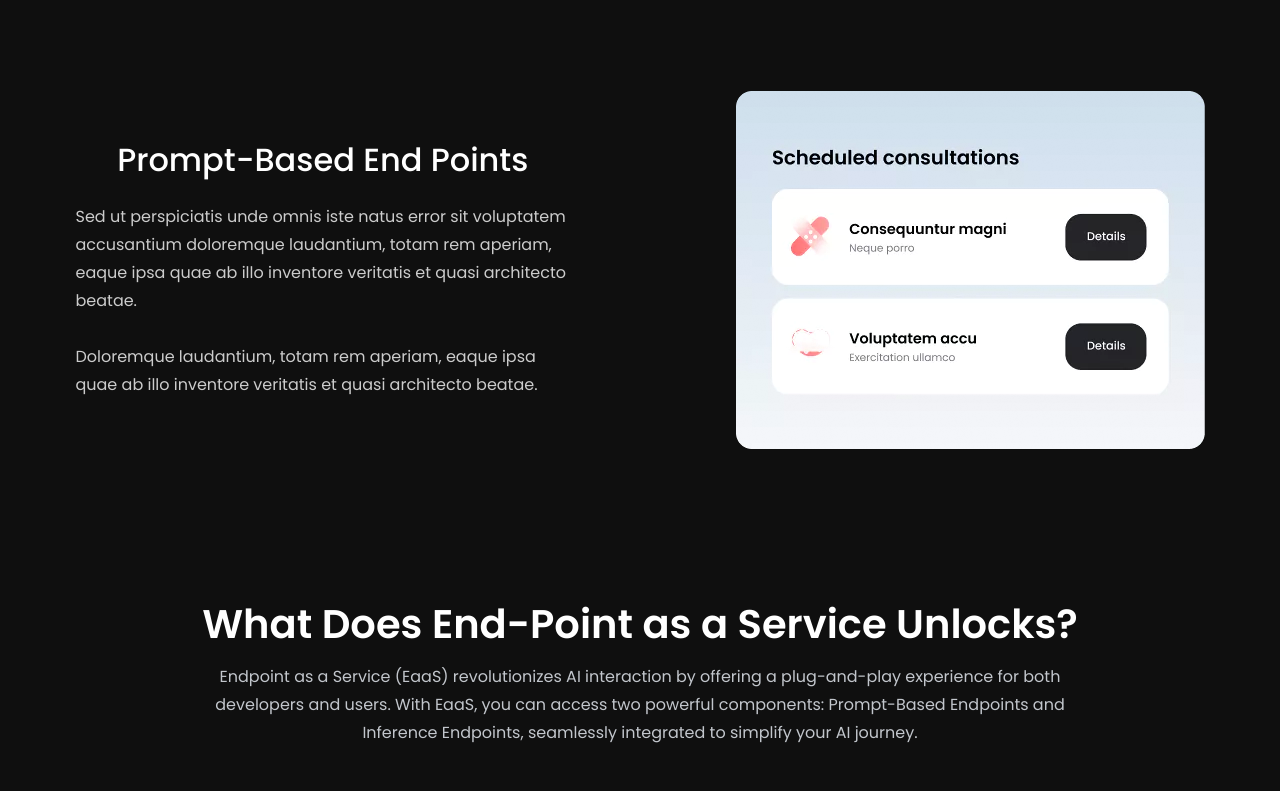
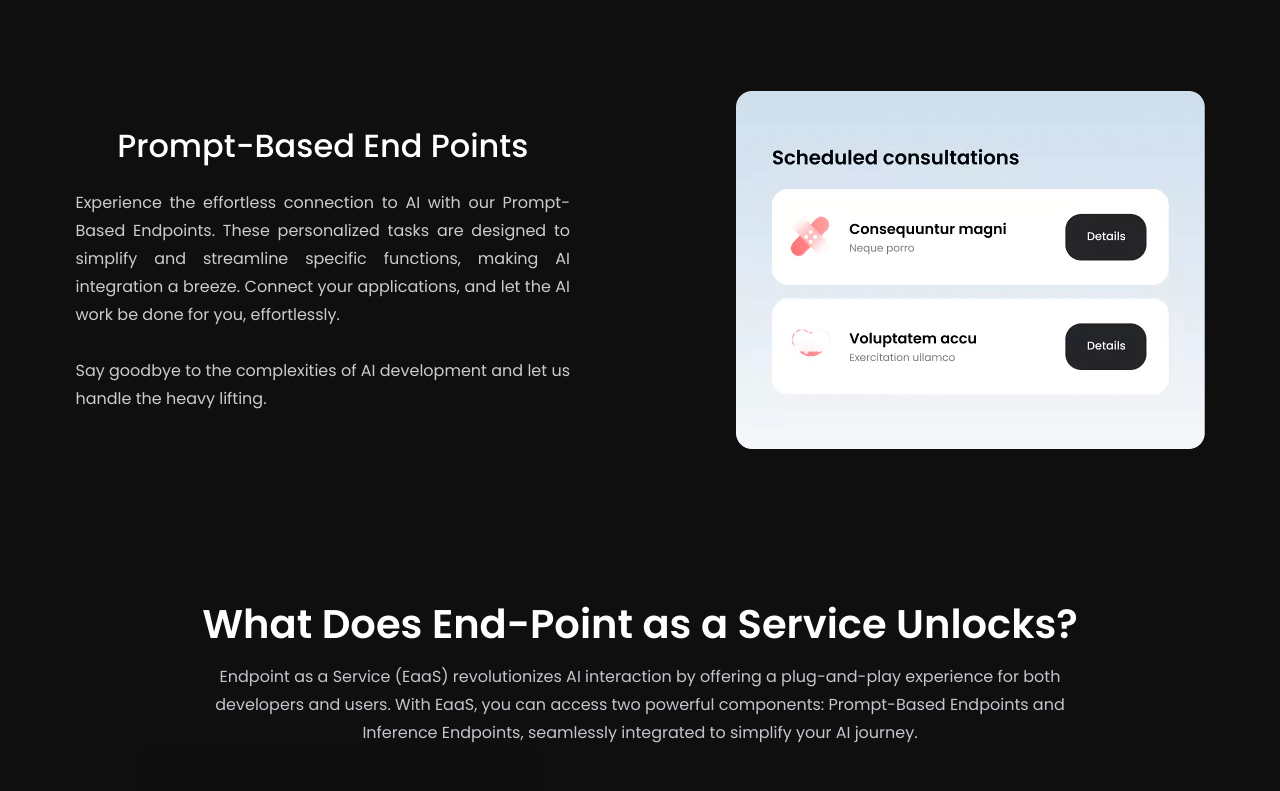
Before and after one commit to neurobridgetech/minsky-website, a website built with Parcel: page index.html in a window 1280 px wide. Shown: the part 1160-1951 px from the top of the page. Built offline with nearby package versions, Linux system fonts and the light colour scheme.

Commit message:
changed text

```diff
--- a/index.css
+++ b/index.css
@@ -458,7 +458,7 @@
 }
 
 .home-section2 {
-  gap: var(--dl-space-space-sixunits);
+  /* gap: var(--dl-space-space-sixunits); */
   flex: 1;
   width: 100%;
   display: flex;
@@ -676,7 +676,7 @@
   justify-content: center;
 }
 .home-section6 {
-  gap: var(--dl-space-space-fiveunits);
+  /* gap: var(--dl-space-space-fiveunits); */
   flex: 1;
   width: 100%;
   display: flex;
--- a/index.html
+++ b/index.html
@@ -123,16 +123,14 @@
                 </h2>
                 <p class="note-paragraph">
                   <span>
-                    Sed ut perspiciatis unde omnis iste natus error sit
-                    voluptatem accusantium doloremque laudantium, totam rem
-                    aperiam, eaque ipsa quae ab illo inventore veritatis et
-                    quasi architecto beatae.
+                    Experience the effortless connection to AI with our Prompt-Based Endpoints. These personalized tasks
+                    are designed to simplify and streamline specific functions, making AI integration a breeze. Connect
+                    your applications, and let the AI work be done for you, effortlessly.
                   </span>
                   <br />
                   <br />
                   <span>
-                    Doloremque laudantium, totam rem aperiam, eaque ipsa quae ab
-                    illo inventore veritatis et quasi architecto beatae.
+                    Say goodbye to the complexities of AI development and let us handle the heavy lifting.
                   </span>
                   <br />
                 </p>
@@ -154,16 +152,14 @@
                 </h2>
                 <p class="note-paragraph">
                   <span>
-                    Sed ut perspiciatis unde omnis iste natus error sit
-                    voluptatem accusantium doloremque laudantium, totam rem
-                    aperiam, eaque ipsa quae ab illo inventore veritatis et
-                    quasi architecto beatae.
+                    With our Inference Endpoints, you can forget about managing AI infrastructure. We take care of it
+                    for you, ensuring lightning-fast and accurate results. You don't need to worry about the technical
+                    complexities; we've got you covered.
                   </span>
                   <br />
                   <br />
                   <span>
-                    Doloremque laudantium, totam rem aperiam, eaque ipsa quae ab
-                    illo inventore veritatis et quasi architecto beatae.
+                    Focus on your goals while we manage the AI backend.
                   </span>
                   <br />
                 </p>
@@ -186,16 +182,15 @@
                 </h2>
                 <p class="note-paragraph">
                   <span>
-                    Sed ut perspiciatis unde omnis iste natus error sit
-                    voluptatem accusantium doloremque laudantium, totam rem
-                    aperiam, eaque ipsa quae ab illo inventore veritatis et
-                    quasi architecto beatae.
+                    Bring your own model, and we'll take care of the rest. Our service provides hosting, fine-tuning,
+                    and optimization for your custom models. You can efficiently solve
+                    problems and achieve remarkable results. Let us simplify AI for you, so you can focus on what
+                    matters most.
                   </span>
                   <br />
                   <br />
                   <span>
-                    Doloremque , totam rem aperiam, eaque ipsa quae ab
-                    illo inventore veritatis et quasi architecto beatae.
+                    Contact us today to bring your idea to reality.
                   </span>
                   <br />
                 </p>
@@ -317,7 +312,16 @@
             </div>
             <main class="card-content">
               <h1 class="card-header"><span>Mistral</span></h1>
-              <p class="card-description"><span>Mistral 7B Model</span></p>
+              <p class="card-description"><span>Mistral 7B Model<br><br></span></p>
+            </main>
+          </section>
+          <section class="card-card card-root-class-name2">
+            <div class="card-icon">
+              <img alt="image" src="public/Icons/group%201317-200h.png" class="card-icon1" />
+            </div>
+            <main class="card-content">
+              <h1 class="card-header"><span>And</span></h1>
+              <p class="card-description"><span>Many More Models!<br><br></span></p>
             </main>
           </section>
         </main>
--- a/js.js
+++ b/js.js
@@ -33,6 +33,10 @@ const runAccordionCodeEmbed = () => {
 
     accordionContainers.forEach((accordionContainer, index) => {
         accordionContainer.addEventListener('click', () => {
+            if (accordionContents[index].style.display === 'flex') {
+                accordionContents[index].style.display = 'none'; // Hides accordion content
+                accordionIcons[index].style.transform = 'rotate(0deg)'; // Resets icon transform to 0deg (default)
+            } else {
                 accordionContents.forEach((accordionContent) => {
                     accordionContent.style.display = 'none'; // Hides all accordion contents
                 });
@@ -43,12 +47,14 @@ const runAccordionCodeEmbed = () => {
 
                 accordionContents[index].style.display = 'flex'; // Shows accordion content
                 accordionIcons[index].style.transform = 'rotate(180deg)'; // Rotates accordion icon 180deg
+            }
         });
     });
 };
 
 runAccordionCodeEmbed();
 listenForUrlChangesAccordion();
+
 
 /*
 Here's what the above is doing:
--- a/style.css
+++ b/style.css
@@ -186,6 +186,10 @@ html {
   display: block;
 }
 
+.feature{
+  cursor: pointer;
+}
+
 /* --------------------------------------- */
 
 .home-section1 {
@@ -281,6 +285,7 @@ html {
   align-items: flex-start;
   flex-direction: column;
   justify-content: center;
+  text-align: justify;
 }
 
 .note-main {
```
Lines whose indentation alone changed are shown as unchanged.
